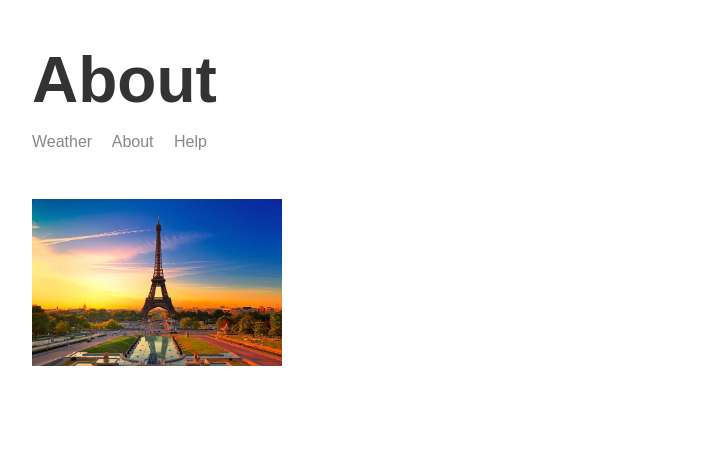
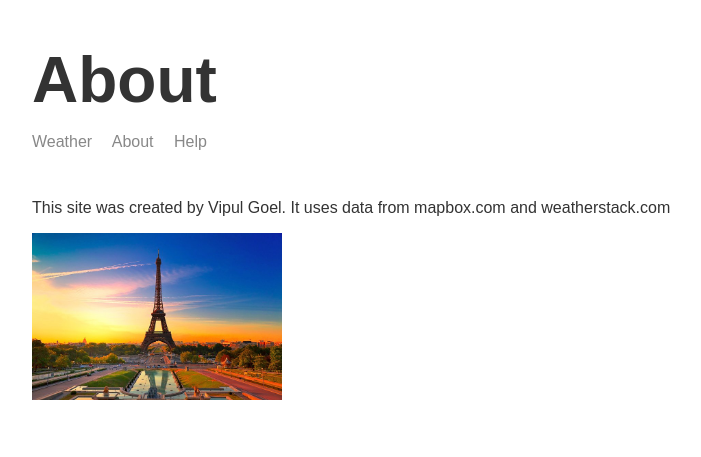
Before and after one commit to VipulGump/weather-app-website, a Node server app: page /about in a window 1280 px wide. Shown: the top 457 px of the page, without its empty margins (283-984 px from the left). Run offline with Node 20, Linux system fonts and the light colour scheme; some libraries are stand-ins or nearby versions.

Commit message:
Add about text

```diff
--- a/templates/views/about.hbs
+++ b/templates/views/about.hbs
@@ -9,6 +9,9 @@
         <body>
             <div class="main-content">
                 {{>header}}
+                <p>This site was created by Vipul
+                    Goel. It uses data from mapbox.com and weatherstack.com
+                </p>
             <img class="portrait" src="./img/Eifel.jpg "/>
             </div>
 
```
